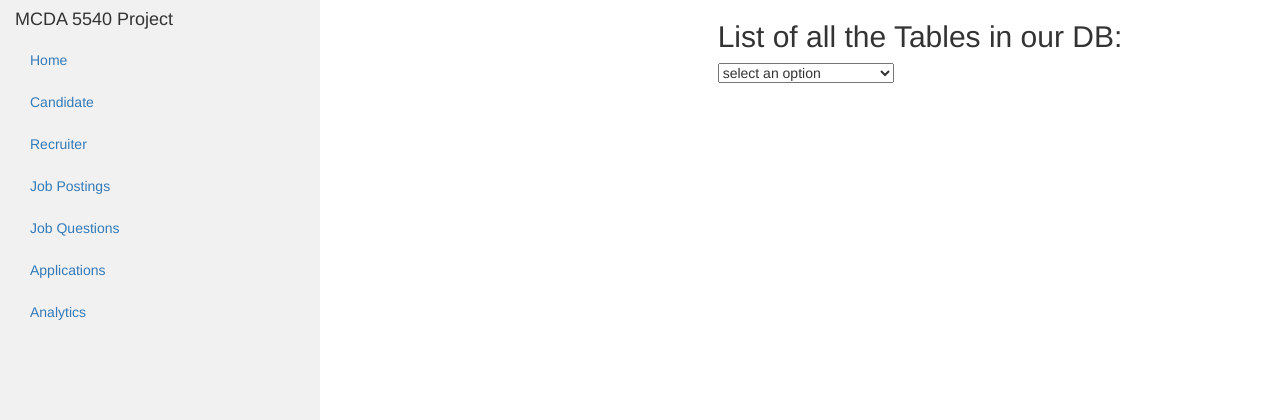
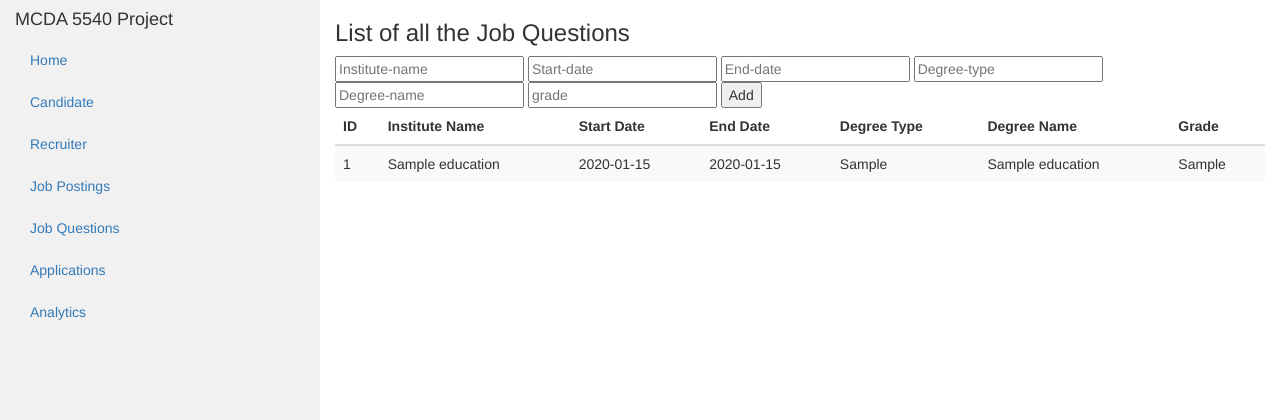
Before and after one commit to A00478485/MCDA5540_Project, a PHP site: page /education/List.php in a window 1280 px wide; the page is wider, and only the part inside the window is pictured. Shown: the top 420 px of that part. Run offline with PHP 8.4, Linux system fonts and the light colour scheme; tables that the repository leaves empty hold one stand-in row (values such as "Sample post"); data that the repository does not hold is empty.

Commit message:
added education listing
added education listing

```diff
--- /dev/null
+++ b/education/List.php
@@ -0,0 +1,51 @@
+<?php include '../header.php'; ?>
+
+<h3>List of all the Job Questions</h3>
+<form action="Insert.php" method="post">
+    <input type="text" name="institute_name" placeholder='Institute-name'/>
+    <input type="text" name="start_date" placeholder='Start-date'/>
+    <input type="text" name="end_date" placeholder='End-date'/>
+    <input type="text" name="degree_type" placeholder='Degree-type'/>
+    <input type="text" name="degree_name" placeholder="Degree-name" />
+    <input type="text" name="grade" placeholder='grade'/>
+    <input type="submit" value="Add">
+</form>
+<!-- <a href='./Insert.php'> Add Employee </a> -->
+
+<table class="table table-striped">
+<thead>
+<th>ID</th>
+<th>Institute Name</th>
+<th>Start Date</th>
+<th>End Date</th>
+<th>Degree Type</th>
+<th>Degree Name</th>
+<th>Grade</th>
+</thead>
+
+<?php
+
+
+$sql = "SELECT * FROM education";
+$result = $conn->query($sql);
+
+if ($result->num_rows > 0) {
+    while ($row = $result->fetch_assoc()) {
+        echo "<tr scope='row'>";
+        echo "<td>".$row["edu_id"]."</td>";
+        echo "<td>".$row["institute_name"]."</td>";
+        echo "<td>".$row["start_date"]."</td>";
+        echo "<td>".$row["end_date"]."</td>";
+        echo "<td>".$row["degree_type"]."</td>";
+        echo "<td>".$row["degree_name"]."</td>";
+        echo "<td>".$row["grade"]."</td>";
+        echo "</tr>";
+    }
+
+} else {
+    echo "0 results";
+}
+?>
+</table>
+
+<?php include '../footer.php'; ?>
--- a/list.php
+++ b/list.php
@@ -11,7 +11,7 @@
     <option value="ExperienceToApplication"> ExperienceToApplication </option>
     <option value="./application/List.php"> application </option>
     <option value="./candidate/"> candidate </option>
-    <option value="education"> education </option>
+    <option value="./education/List.php"> education </option>
     <option value="./recruiter/"> employee </option>
     <option value="./experience/List.php"> experience </option>
     <option value="file_details"> file_details </option>
```
Also changed, not shown: education/Insert.php (added, +31 -0 lines).
